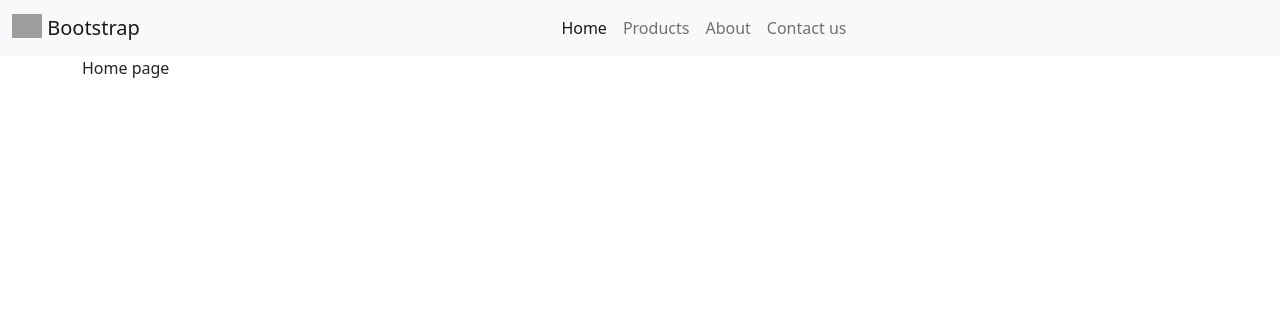
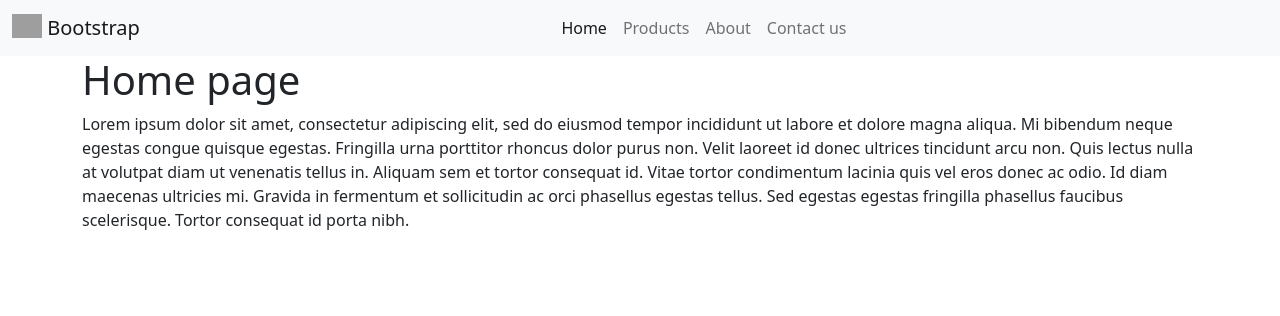
Before and after one commit to Dev-Sherlock/XYZ_Company, a Django app: page / in a window 1280 px wide. Shown: the top 316 px of the page. Run offline with Django 3.2, Linux system fonts and the light colour scheme; grey boxes are pictures that could not be loaded.

Commit message:
some changes

```diff
--- a/company_app/templates/company_app/index.html
+++ b/company_app/templates/company_app/index.html
@@ -3,5 +3,7 @@
 {% block title %}Index page{% endblock %}
 
 {% block content %}
-<p>Home page</p>
+<h1>Home page</h1>
+
+<p>Lorem ipsum dolor sit amet, consectetur adipiscing elit, sed do eiusmod tempor incididunt ut labore et dolore magna aliqua. Mi bibendum neque egestas congue quisque egestas. Fringilla urna porttitor rhoncus dolor purus non. Velit laoreet id donec ultrices tincidunt arcu non. Quis lectus nulla at volutpat diam ut venenatis tellus in. Aliquam sem et tortor consequat id. Vitae tortor condimentum lacinia quis vel eros donec ac odio. Id diam maecenas ultricies mi. Gravida in fermentum et sollicitudin ac orci phasellus egestas tellus. Sed egestas egestas fringilla phasellus faucibus scelerisque. Tortor consequat id porta nibh.</p>
 {% endblock %}
--- a/company_app/views.py
+++ b/company_app/views.py
@@ -2,7 +2,6 @@ from django.shortcuts import render
 from django.utils import timezone
 from django.views.generic.list import ListView
 from .filters import *
-
 from .models import Product
 
 class ProductListView(ListView):
```
